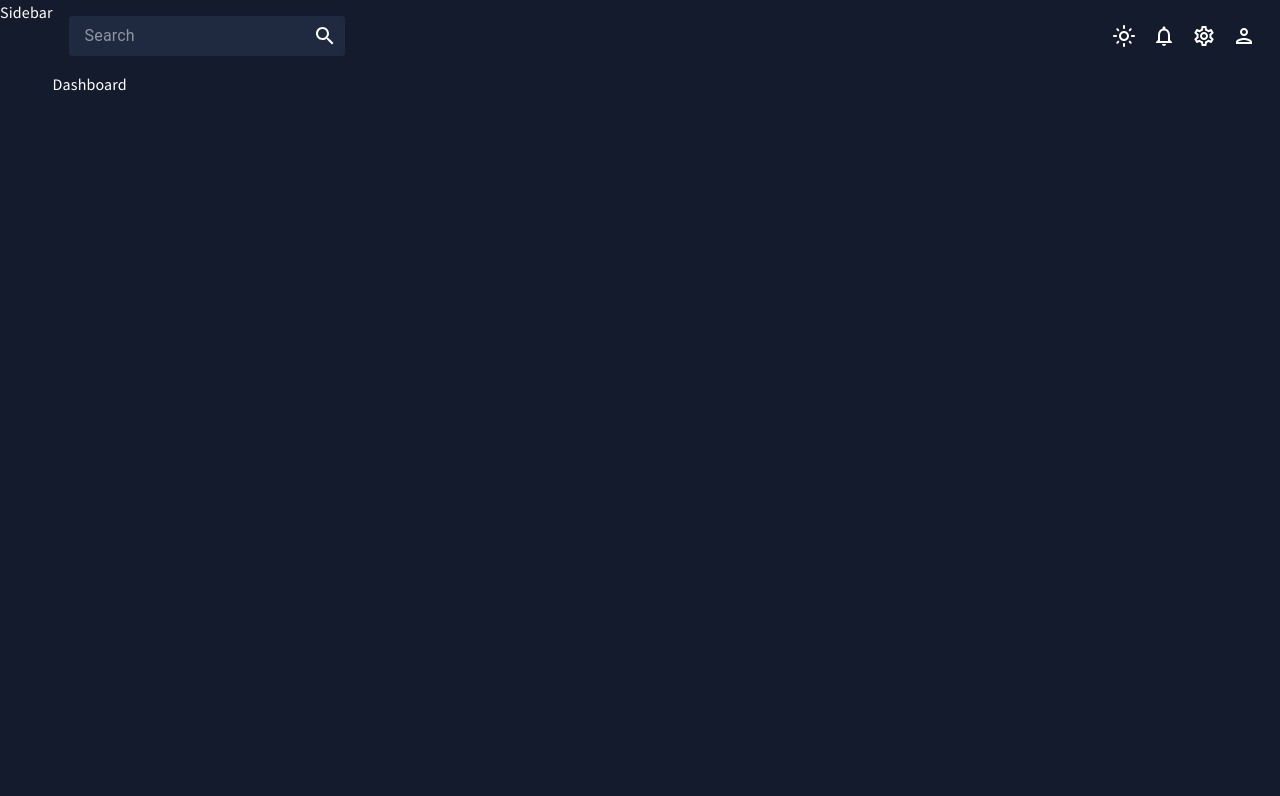
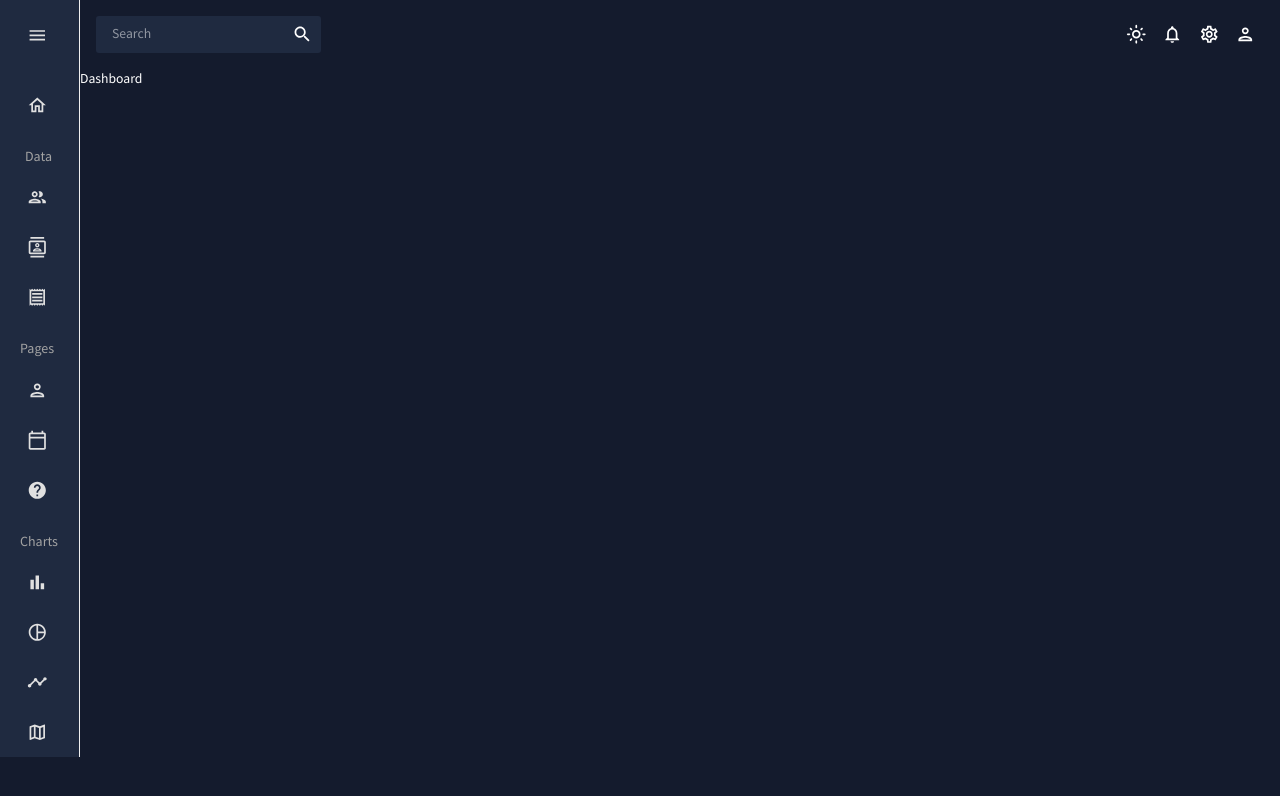
Before and after one commit to DragonflyPie/dashboard, a React (Create React App) app: page / in a window 1280 px wide. Shown: the top 796 px of the page. Built offline with nearby package versions, Linux system fonts and the light colour scheme.

Commit message:
feat: implement sidebar

```diff
--- a/src/App.tsx
+++ b/src/App.tsx
@@ -4,22 +4,24 @@
 import Topbar from "./scenes/global/Topbar";
 import Dashboard from "./scenes/dashboard";
 import Sidebar from "./scenes/global/Sidebar";
+import { ProSidebarProvider } from "react-pro-sidebar";
 
-// import Team from "./scenes/team/Team";
-// import Faq from "./scenes/faq/Faq";
-// import Pie from "./scenes/pie/Pie";
-// import Line from "./scenes/line/Line";
-// import Invoices from "./scenes/invoices/Invoices";
-// import Contacts from "./scenes/contacts/Contacts";
-// import Geography from "./scenes/geography/Geography";
-// import Form from "./scenes/form/Form";
-// import Bar from "./scenes/bar/Bar";
-// import Calendar from "./scenes/calendar/Calendar";
+import Team from "./scenes/team/Team";
+import Faq from "./scenes/faq/Faq";
+import Pie from "./scenes/pie/Pie";
+import Line from "./scenes/line/Line";
+import Invoices from "./scenes/invoices/Invoices";
+import Contacts from "./scenes/contacts/Contacts";
+import Geography from "./scenes/geography/Geography";
+import Form from "./scenes/form/Form";
+import Bar from "./scenes/bar/Bar";
+import Calendar from "./scenes/calendar/Calendar";
 
 function App() {
   const { theme, colorMode } = useMode();
 
   return (
+    <ProSidebarProvider>
       <ColorModeContext.Provider value={colorMode}>
         <ThemeProvider theme={theme}>
           <CssBaseline />
@@ -29,7 +31,7 @@
               <Topbar />
               <Routes>
                 <Route path="/" element={<Dashboard />} />
-              {/* <Route path="/team" element={<Team />} />
+                <Route path="/team" element={<Team />} />
                 <Route path="/faq" element={<Faq />} />
                 <Route path="/pie" element={<Pie />} />
                 <Route path="/line" element={<Line />} />
@@ -38,12 +40,13 @@
                 <Route path="/geography" element={<Geography />} />
                 <Route path="/bar" element={<Bar />} />
                 <Route path="/form" element={<Form />} />
-              <Route path="/calendar" element={<Calendar />} /> */}
+                <Route path="/calendar" element={<Calendar />} />
               </Routes>
             </main>
           </div>
         </ThemeProvider>
       </ColorModeContext.Provider>
+    </ProSidebarProvider>
   );
 }
 
--- a/src/scenes/global/Sidebar.tsx
+++ b/src/scenes/global/Sidebar.tsx
@@ -1,7 +1,248 @@
-import React from "react";
+import React, { MouseEventHandler, useEffect, useState } from "react";
+import {
+  Sidebar as ProSidebar,
+  Menu,
+  MenuItem,
+  useProSidebar,
+} from "react-pro-sidebar";
+import {
+  Box,
+  IconButton,
+  SvgIconProps,
+  Typography,
+  useTheme,
+} from "@mui/material";
+import { Link } from "react-router-dom";
+import { tokens } from "../../theme";
+import HomeOutlinedIcon from "@mui/icons-material/HomeOutlined";
+import PeopleOutlinedIcon from "@mui/icons-material/PeopleOutlined";
+import ContactsOutlinedIcon from "@mui/icons-material/ContactsOutlined";
+import ReceiptOutlinedIcon from "@mui/icons-material/ReceiptOutlined";
+import PersonOutlinedIcon from "@mui/icons-material/PersonOutlined";
+import CalendarTodayOutlinedIcon from "@mui/icons-material/CalendarTodayOutlined";
+import HelpOutlinedIcon from "@mui/icons-material/HelpOutlined";
+import BarChartOutlinedIcon from "@mui/icons-material/BarChartOutlined";
+import PieChartOutlineOutlinedIcon from "@mui/icons-material/PieChartOutlineOutlined";
+import TimelineOutlinedIcon from "@mui/icons-material/TimelineOutlined";
+import MenuOutlinedIcon from "@mui/icons-material/MenuOutlined";
+import MapOutlinedIcon from "@mui/icons-material/MapOutlined";
 
+interface ItemProps {
+  title: string;
+  to: string;
+  icon: JSX.Element;
+  selected: string;
+  setSelected: (title: string) => void;
+}
+
+const Item = ({ title, to, icon, selected, setSelected }: ItemProps) => {
+  const theme = useTheme();
+  const colors = tokens(theme.palette.mode);
+
+  return (
+    <MenuItem
+      active={selected === title}
+      style={{ color: colors.grey[100] }}
+      onClick={() => setSelected(title)}
+      icon={icon}
+      routerLink={<Link to={to} />}
+    >
+      <Typography>{title}</Typography>
+    </MenuItem>
+  );
+};
 const Sidebar = () => {
-  return <div>Sidebar</div>;
+  const theme = useTheme();
+  const colors = tokens(theme.palette.mode);
+
+  const [selected, setSelected] = useState("Dashboard");
+  const { collapseSidebar, toggleSidebar, collapsed, toggled, broken, rtl } =
+    useProSidebar();
+
+  return (
+    <Box
+      sx={{
+        "& .menu-anchor": {
+          backgroundColor: `${colors.primary[400]} !important`,
+        },
+        "& .menu-anchor:hover": {
+          color: "#868dfb !important",
+        },
+        "& .menu-anchor.active": {
+          color: "#6870fa !important",
+        },
+      }}
+    >
+      <ProSidebar
+        backgroundColor={colors.primary[400]}
+        defaultCollapsed={true}
+        // collapsedWidth="50px"
+      >
+        <Menu>
+          <MenuItem
+            onClick={() => collapseSidebar()}
+            icon={collapsed ? <MenuOutlinedIcon /> : undefined}
+            style={{
+              margin: "10px 0 20px 0",
+              color: colors.grey[100],
+            }}
+          >
+            {!collapsed && (
+              <Box
+                display="flex"
+                alignItems="center"
+                justifyContent="space-between"
+                ml="10px"
+              >
+                <Typography variant="h3" color={colors.grey[100]}>
+                  Adminis
+                </Typography>
+                <IconButton>
+                  <MenuOutlinedIcon />
+                </IconButton>
+              </Box>
+            )}
+          </MenuItem>
+          {/* USER   */}
+          {!collapsed && (
+            <Box mb="25px">
+              <Box display="flex" justifyContent="center" alignItems="center">
+                <img
+                  alt="profile-user"
+                  height="100px"
+                  width="100px"
+                  src={"./assets/user.png"}
+                  style={{ cursor: "pointer", borderRadius: "50%" }}
+                />
+              </Box>
+
+              <Box textAlign="center">
+                <Typography
+                  variant="h2"
+                  color={colors.grey[100]}
+                  fontWeight="bold"
+                  sx={{ marginTop: "10px" }}
+                >
+                  Username
+                </Typography>
+                <Typography variant="h5" color={colors.greenAccent[500]}>
+                  Admin
+                </Typography>
+              </Box>
+            </Box>
+          )}
+
+          <Box paddingLeft={collapsed ? undefined : "10%"}>
+            <Item
+              title="Dashboard"
+              to="/"
+              icon={<HomeOutlinedIcon />}
+              selected={selected}
+              setSelected={setSelected}
+            />
+            <Typography
+              variant="h6"
+              color={colors.grey[300]}
+              sx={{
+                m: "15px 0 5px 25px",
+              }}
+            >
+              Data
+            </Typography>
+
+            <Item
+              title="Manage Team"
+              to="/team"
+              icon={<PeopleOutlinedIcon />}
+              selected={selected}
+              setSelected={setSelected}
+            />
+            <Item
+              title="Contacts"
+              to="/contacts"
+              icon={<ContactsOutlinedIcon />}
+              selected={selected}
+              setSelected={setSelected}
+            />
+            <Item
+              title="Invoices Balances"
+              to="/invoices"
+              icon={<ReceiptOutlinedIcon />}
+              selected={selected}
+              setSelected={setSelected}
+            />
+            <Typography
+              variant="h6"
+              color={colors.grey[300]}
+              sx={{
+                m: "15px 0 5px 20px",
+              }}
+            >
+              Pages
+            </Typography>
+            <Item
+              title="Profile Form"
+              to="/form"
+              icon={<PersonOutlinedIcon />}
+              selected={selected}
+              setSelected={setSelected}
+            />
+            <Item
+              title="Calendar"
+              to="/calendar"
+              icon={<CalendarTodayOutlinedIcon />}
+              selected={selected}
+              setSelected={setSelected}
+            />
+            <Item
+              title="FAQ Page"
+              to="/faq"
+              icon={<HelpOutlinedIcon />}
+              selected={selected}
+              setSelected={setSelected}
+            />
+            <Typography
+              variant="h6"
+              color={colors.grey[300]}
+              sx={{
+                m: "15px 0 5px 20px",
+              }}
+            >
+              Charts
+            </Typography>
+            <Item
+              title="Bar Chart"
+              to="/bar"
+              icon={<BarChartOutlinedIcon />}
+              selected={selected}
+              setSelected={setSelected}
+            />
+            <Item
+              title="Pie Chart"
+              to="/pie"
+              icon={<PieChartOutlineOutlinedIcon />}
+              selected={selected}
+              setSelected={setSelected}
+            />
+            <Item
+              title="Line Chart"
+              to="/line"
+              icon={<TimelineOutlinedIcon />}
+              selected={selected}
+              setSelected={setSelected}
+            />
+            <Item
+              title="Geography Chart"
+              to="/geography"
+              icon={<MapOutlinedIcon />}
+              selected={selected}
+              setSelected={setSelected}
+            />
+          </Box>
+        </Menu>
+      </ProSidebar>
+    </Box>
+  );
 };
 
 export default Sidebar;
--- a/src/theme.tsx
+++ b/src/theme.tsx
@@ -162,33 +162,33 @@
               default: "#fcfcfc",
             },
           }),
+    },
     typography: {
       fontFamily: ["Source Sans Pro", "sans-serif"].join(","),
       fontSize: 12,
       h1: {
         fontFamily: ["Source Sans Pro", "sans-serif"].join(","),
-          fontSize: 14,
+        fontSize: 40,
       },
       h2: {
         fontFamily: ["Source Sans Pro", "sans-serif"].join(","),
-          fontSize: 40,
+        fontSize: 32,
       },
       h3: {
         fontFamily: ["Source Sans Pro", "sans-serif"].join(","),
-          fontSize: 32,
+        fontSize: 24,
       },
       h4: {
         fontFamily: ["Source Sans Pro", "sans-serif"].join(","),
-          fontSize: 24,
+        fontSize: 20,
       },
       h5: {
         fontFamily: ["Source Sans Pro", "sans-serif"].join(","),
-          fontSize: 20,
+        fontSize: 16,
       },
       h6: {
         fontFamily: ["Source Sans Pro", "sans-serif"].join(","),
         fontSize: 14,
-        },
       },
     },
   };
```
Also changed, not shown: public/assets/user.png (added). Lines whose indentation alone changed are shown as unchanged.
